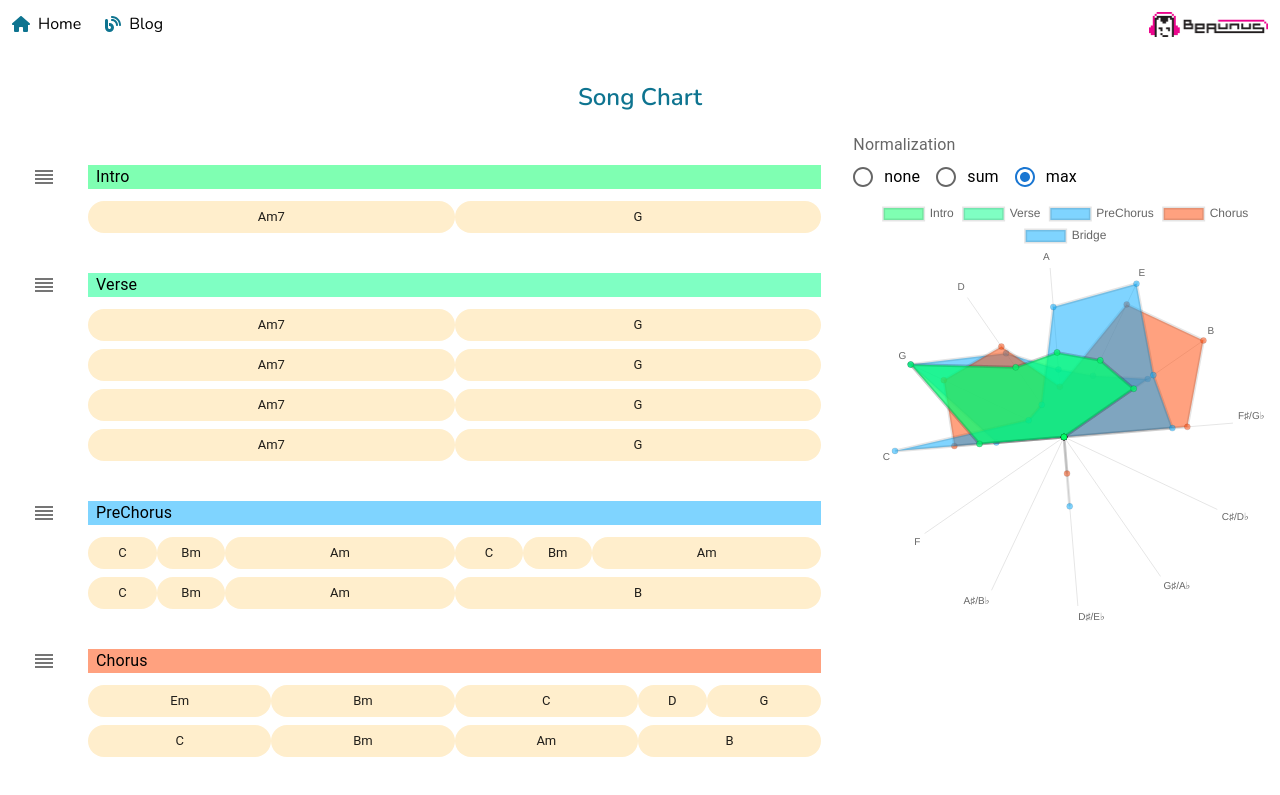
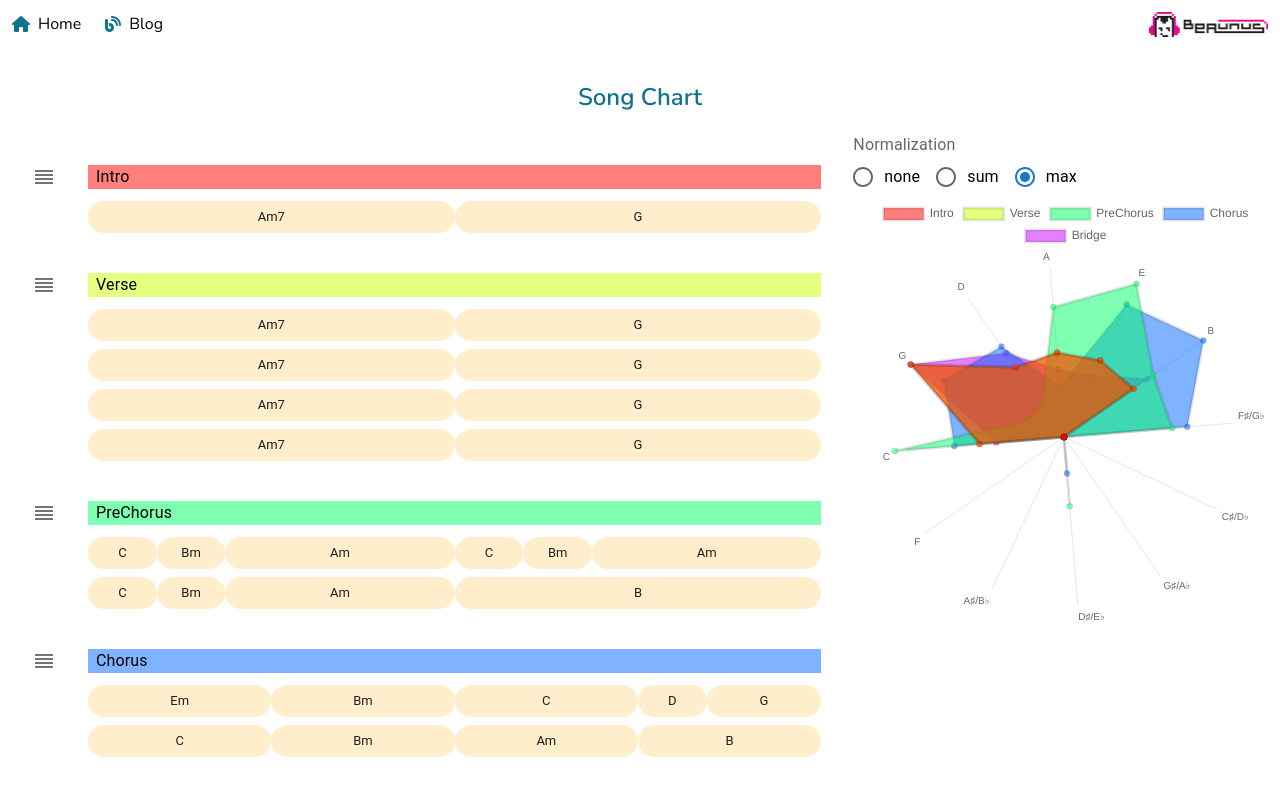
Before and after one commit to beaunus/beaunus.com, a Next.js app: page /blog/song-chart in a window 1280 px wide. Shown: the top 795 px of the page. Built offline with nearby package versions, Linux system fonts and the light colour scheme; no server answers.

Commit message:
feature: evenly distribute colors

```diff
--- a/pages/blog/song-chart.tsx
+++ b/pages/blog/song-chart.tsx
@@ -14,8 +14,6 @@ import _ from "lodash";
 import type { NextPage } from "next";
 import Head from "next/head";
 import { useEffect, useRef, useState } from "react";
-
-import { stringToHsl } from "../../utils";
 
 const NOTE_NAMES = [
   "C",
@@ -172,6 +170,13 @@ const sections: Section[] = [
   },
 ];
 
+const colorBySectionName = Object.fromEntries(
+  _.uniqBy(sections, "name").map(({ name }, index, sectionsNames) => [
+    name,
+    `hsl(${(index / sectionsNames.length) * 360}, 100%, 50%, 0.5)`,
+  ])
+);
+
 const SongChart: NextPage = () => {
   const radarChartRef = useRef<HTMLCanvasElement>(null);
 
@@ -234,7 +239,7 @@ const SongChart: NextPage = () => {
           data: {
             datasets: Object.entries(noteNameCountsBySection).map(
               ([sectionName, noteNameCountsForSection]) => ({
-                backgroundColor: stringToHsl(sectionName),
+                backgroundColor: colorBySectionName[sectionName],
                 data: CIRCLE_OF_FIFTHS.map(
                   (noteName) =>
                     (noteNameCountsForSection[noteName] ?? 0) /
@@ -292,7 +297,9 @@ const SongChart: NextPage = () => {
                     <ListItemText
                       className="px-2"
                       primary={section.name}
-                      style={{ backgroundColor: stringToHsl(section.name) }}
+                      style={{
+                        backgroundColor: colorBySectionName[section.name],
+                      }}
                     />
                     <Stack
                       direction="row"
```
